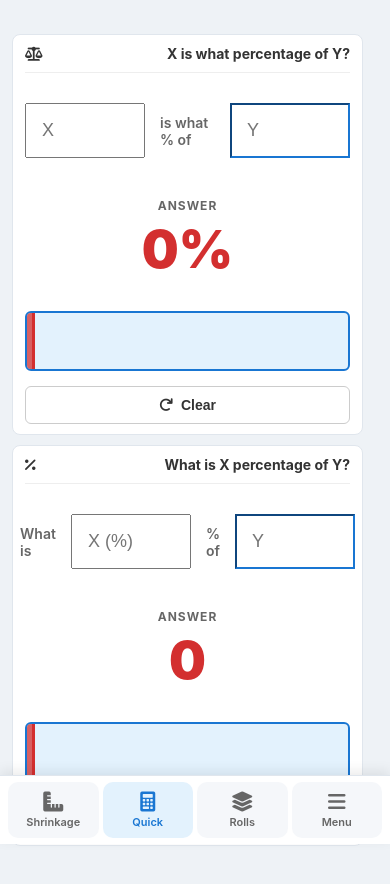
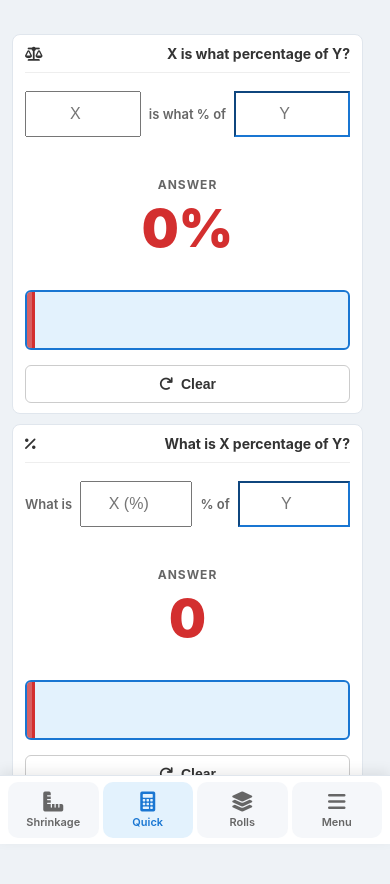
Before and after one commit to Altosonar/New-fabric-Shrinkage-Updated-6-14-back-up, a React (Vite) app: page / in a window 390 px wide. Both pictures are taken after a click on the button "Quick". Shown: the top 884 px of the page. Built offline with nearby package versions, Linux system fonts and the light colour scheme.

Commit message:
fix: QuickMath input row overflow on mobile — fluid flex widths replace fixed 120px

```diff
--- a/src/features/shrinkage-calculator/components/QuickMath.tsx
+++ b/src/features/shrinkage-calculator/components/QuickMath.tsx
@@ -47,23 +47,21 @@ export function QuickMath() {
     <div className="quick-math-grid">
       <div className="card">
         <div className="card-title"><i className="fas fa-balance-scale"></i> X is what percentage of Y?</div>
-        <div style={{ display: 'flex', alignItems: 'center', justifyContent: 'center', gap: '15px', marginTop: '30px' }}>
+        <div className="qm-input-row">
           <input
             type="number"
             placeholder="X"
             value={qm2X}
             onChange={(e) => setQm2X(e.target.value)}
-            className="pm-input"
-            style={{ width: '120px', padding: '15px', fontSize: '18px' }}
+            className="pm-input qm-input-field"
           />
-          <span style={{ fontWeight: '600', color: 'var(--text-light)', fontSize: '14px' }}>is what % of</span>
+          <span className="qm-label">is what % of</span>
           <input
             type="number"
             placeholder="Y"
             value={qm2Y}
             onChange={(e) => setQm2Y(e.target.value)}
-            className="pm-input"
-            style={{ width: '120px', padding: '15px', fontSize: '18px', borderColor: 'var(--primary)' }}
+            className="pm-input qm-input-field qm-input-accent"
           />
         </div>
         <div style={{ textAlign: 'center', marginTop: '40px' }}>
@@ -89,24 +87,22 @@ export function QuickMath() {
 
       <div className="card">
         <div className="card-title"><i className="fas fa-percentage"></i> What is X percentage of Y?</div>
-        <div style={{ display: 'flex', alignItems: 'center', justifyContent: 'center', gap: '15px', marginTop: '30px' }}>
-          <span style={{ fontWeight: '600', color: 'var(--text-light)', fontSize: '14px' }}>What is</span>
+        <div className="qm-input-row">
+          <span className="qm-label">What is</span>
           <input
             type="number"
             placeholder="X (%)"
             value={qm3X}
             onChange={(e) => setQm3X(e.target.value)}
-            className="pm-input"
-            style={{ width: '120px', padding: '15px', fontSize: '18px' }}
+            className="pm-input qm-input-field"
           />
-          <span style={{ fontWeight: '600', color: 'var(--text-light)', fontSize: '14px' }}>% of</span>
+          <span className="qm-label">% of</span>
           <input
             type="number"
             placeholder="Y"
             value={qm3Y}
             onChange={(e) => setQm3Y(e.target.value)}
-            className="pm-input"
-            style={{ width: '120px', padding: '15px', fontSize: '18px', borderColor: 'var(--primary)' }}
+            className="pm-input qm-input-field qm-input-accent"
           />
         </div>
         <div style={{ textAlign: 'center', marginTop: '40px' }}>
--- a/src/styles/index.css
+++ b/src/styles/index.css
@@ -3622,3 +3622,53 @@ body {
   }
   .stg-page .page-header button { display: inline-flex !important; }
 }
+
+/* ── QuickMath responsive input rows ────────────────────────────────────────── */
+.qm-input-row {
+  display: flex;
+  align-items: center;
+  justify-content: center;
+  gap: 10px;
+  flex-wrap: wrap;
+  margin-top: 24px;
+  width: 100%;
+  box-sizing: border-box;
+}
+
+.qm-input-field {
+  flex: 1 1 100px;
+  min-width: 80px;
+  max-width: 160px;
+  padding: 14px 12px;
+  font-size: 18px;
+  box-sizing: border-box;
+  text-align: center;
+}
+
+.qm-input-accent {
+  border-color: var(--primary) !important;
+}
+
+.qm-label {
+  font-weight: 600;
+  color: var(--text-light);
+  font-size: 14px;
+  white-space: nowrap;
+  flex-shrink: 0;
+}
+
+@media screen and (max-width: 480px) {
+  .qm-input-row {
+    gap: 8px;
+    margin-top: 18px;
+  }
+  .qm-input-field {
+    flex: 1 1 80px;
+    min-width: 70px;
+    padding: 12px 8px;
+    font-size: 16px;
+  }
+  .qm-label {
+    font-size: 13px;
+  }
+}
```
